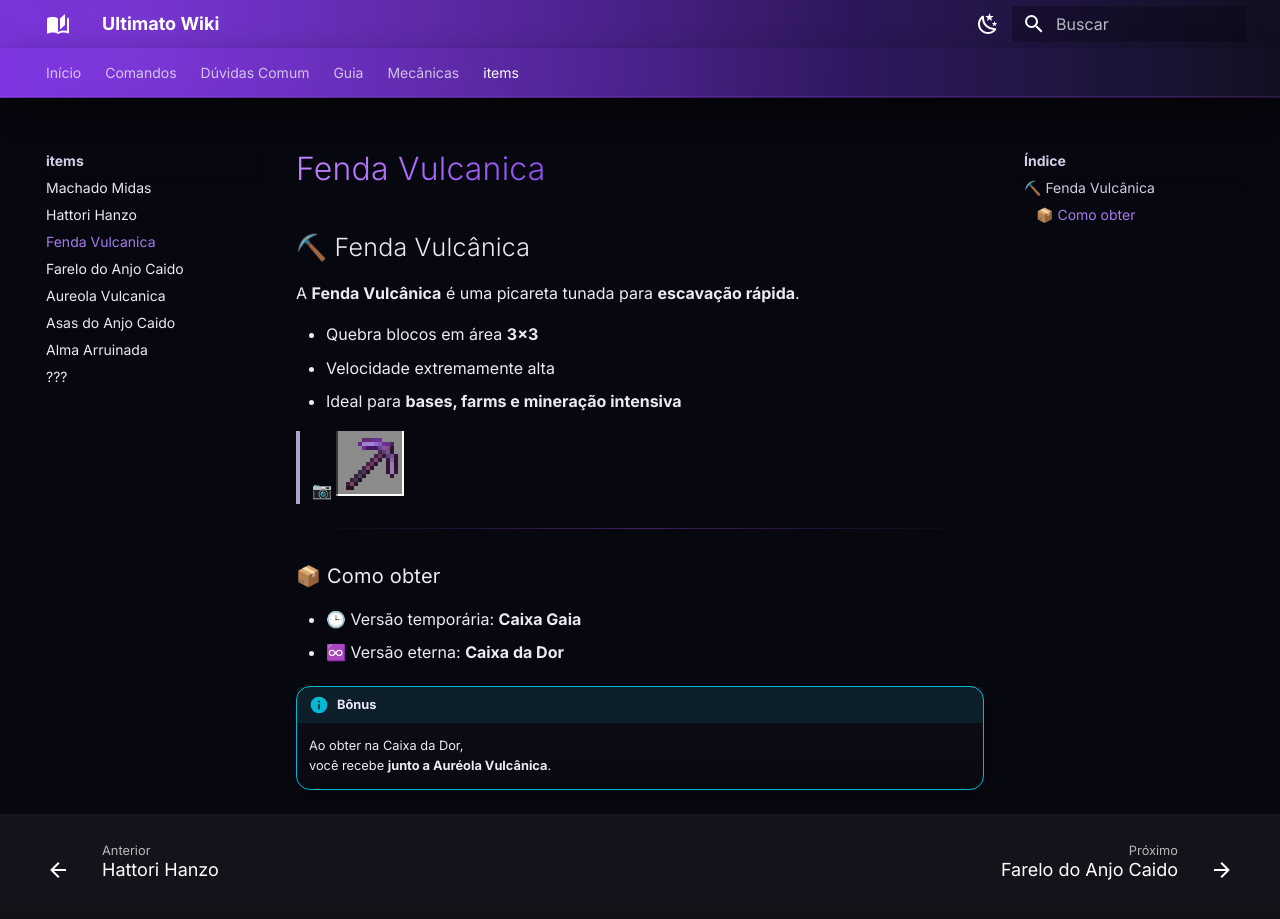
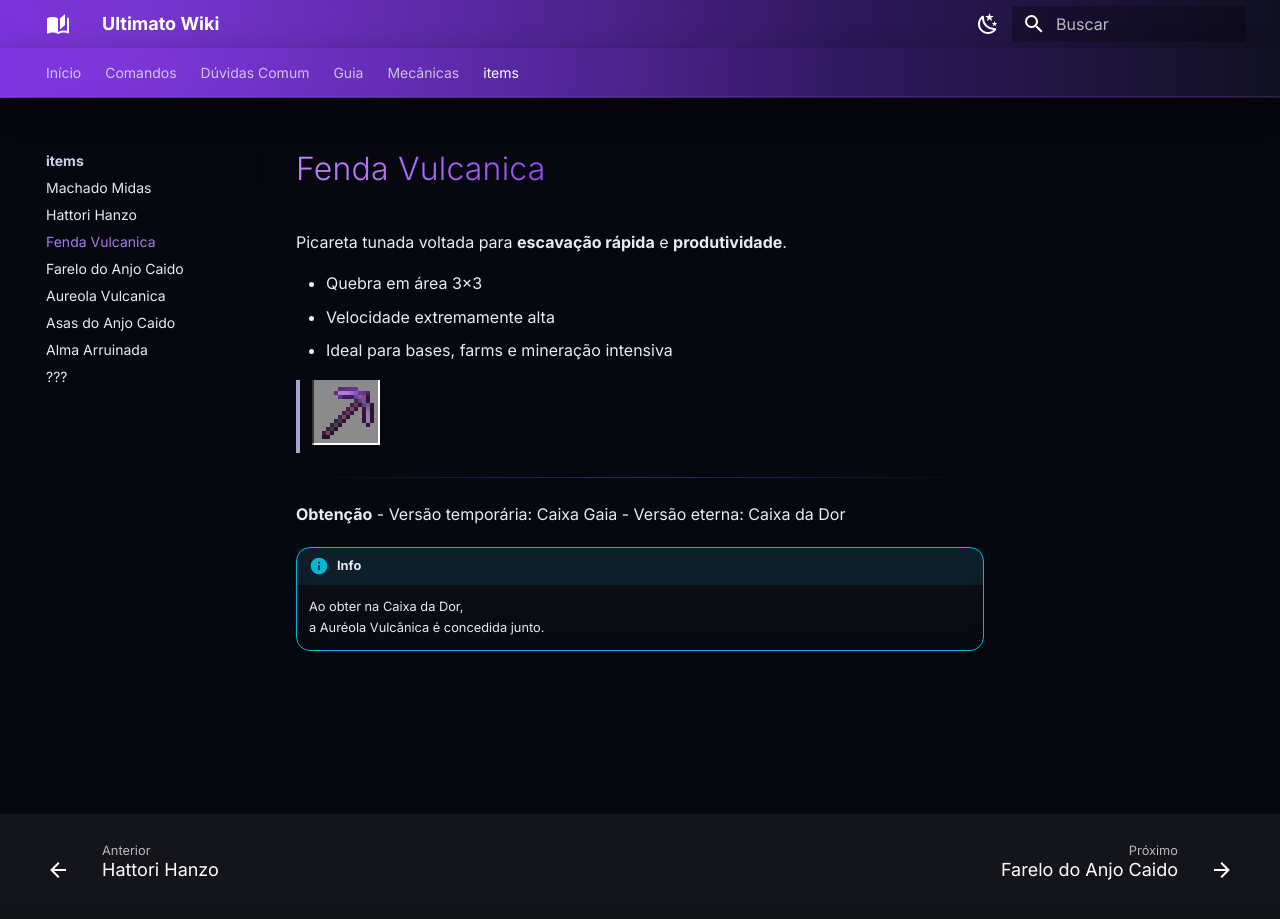
Before and after one commit to Dinner33/ultimato-wiki, an MkDocs documentation site: the page built from docs/items/fenda-vulcanica.md, in a window 1280 px wide and 930 px high. Shown: the top 919 px of the window. Built offline with MkDocs 1.6.1 and Material for MkDocs 9.7.7, drawn with Linux system fonts in a browser that asks for light colours.

Commit message:
Update fenda-vulcanica.md

```diff
--- a/docs/items/fenda-vulcanica.md
+++ b/docs/items/fenda-vulcanica.md
@@ -1,19 +1,17 @@
-## ⛏️ Fenda Vulcânica
+Picareta tunada voltada para **escavação rápida** e **produtividade**.
 
-A **Fenda Vulcânica** é uma picareta tunada para **escavação rápida**.
+- Quebra em área 3x3
+- Velocidade extremamente alta
+- Ideal para bases, farms e mineração intensiva
 
-- Quebra blocos em área **3x3**
-- Velocidade extremamente alta
-- Ideal para **bases, farms e mineração intensiva**
-
-> 📷 *![Fenda Vulcânica](../imagem/fendavulcanica.png)*
+> *![Fenda Vulcânica](../imagem/fendavulcanica.png)*
 
 ---
 
-### 📦 Como obter
-- 🕒 Versão temporária: **Caixa Gaia**
-- ♾️ Versão eterna: **Caixa da Dor**
+**Obtenção**
+- Versão temporária: Caixa Gaia
+- Versão eterna: Caixa da Dor
 
-!!! info "Bônus"
+!!! info
     Ao obter na Caixa da Dor,
-    você recebe **junto a Auréola Vulcânica**.
+    a Auréola Vulcânica é concedida junto.
```
